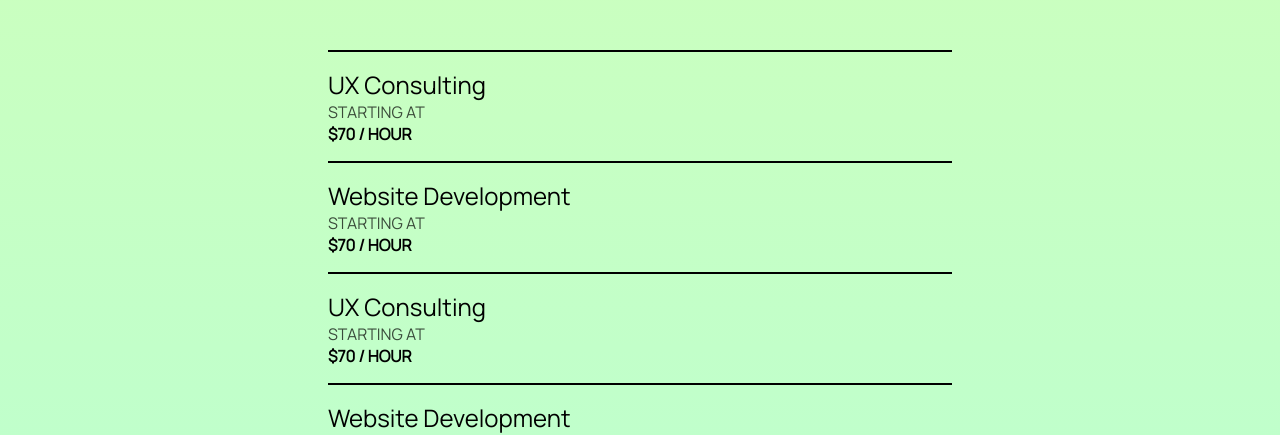
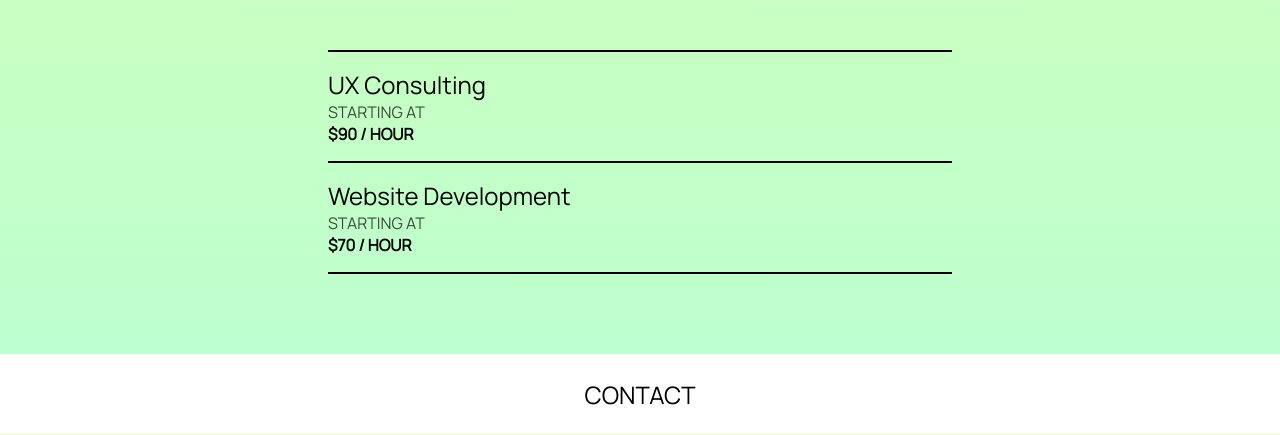
Before and after one commit to Gigabyte5671/Portfolio, a Vue app: page / in a window 1280 px wide. Shown: the part 2700-3135 px from the top of the page. Built offline with nearby package versions, Linux system fonts and the light colour scheme.

Commit message:
Update Services section

```diff
--- a/src/App.vue
+++ b/src/App.vue
@@ -153,9 +153,7 @@ export default defineComponent({
             </div>
             <div class="inner">
                 <div class="services_container">
-                    <ServiceCard name="UX Consulting" :rate="70"/>
-                    <ServiceCard name="Website Development" :rate="70"/>
-                    <ServiceCard name="UX Consulting" :rate="70"/>
+                    <ServiceCard name="UX Consulting" :rate="90"/>
                     <ServiceCard name="Website Development" :rate="70"/>
                 </div>
             </div>
```
